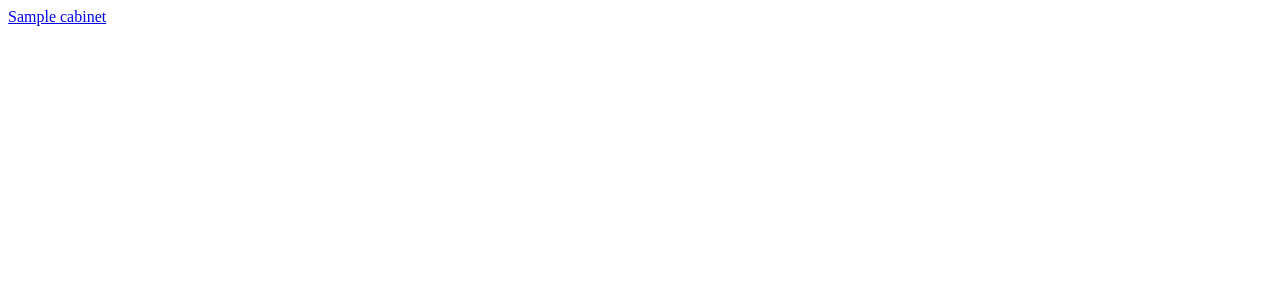
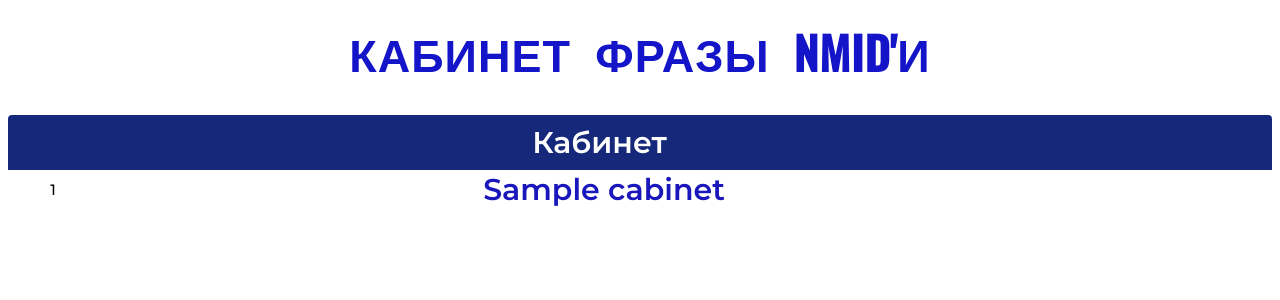
Before and after one commit to seeski/starter, a Django app: page /staff/wb/supplies/ in a window 1280 px wide. Before the commit the part shown is almost empty. Shown: the top 300 px of the page. Run offline with Django 4.2, Linux system fonts and the light colour scheme; tables that the repository leaves empty hold one stand-in row (values such as "Sample post"); parts of the project's set-up code (start-up, migrations or seed data) failed here and were passed over.

Commit message:
Added styles in supplies.html

```diff
--- a/starter_expert/starter/wb/templates/wb/supplies.html
+++ b/starter_expert/starter/wb/templates/wb/supplies.html
@@ -1,12 +1,32 @@
 <!DOCTYPE html>
 <html lang="en">
+{% load static %}
 <head>
     <meta charset="UTF-8">
     <title>Кабинеты</title>
+    <link rel="stylesheet" href="{% static 'wb/css/seo_phrases_detail.css' %}">
 </head>
 <body>
-{% for cabinet in cabinets %}
-<a href="{% url 'wb_supplies_detail' cabinet=cabinet.id %}">{{ cabinet.name }}</a>
-{% endfor %}
+<nav>
+    <a href="{% url 'staff_home' %}">Кабинет</a>
+    <a href="{% url 'wb_seo_phrases' %}">Фразы</a>
+    <a href="{% url 'wb_indexer' %}">NMID'и</a>
+</nav>
+<table>
+    <thead>
+    <tr>
+    	<th></th>
+        <th scope="col">Кабинет</th>
+        <th></th>
+        <th></th>
+    </tr>
+    </thead>
+    <tbody>
+    {% for cabinet in cabinets %}
+    <tr>
+        <td>{{ forloop.counter }}</td>
+        <td><a href="{% url 'wb_supplies_detail' cabinet=cabinet.id %}">{{ cabinet.name }}</a></td>
+    </tr>
+   	{% endfor %}
 </body>
 </html>
```
